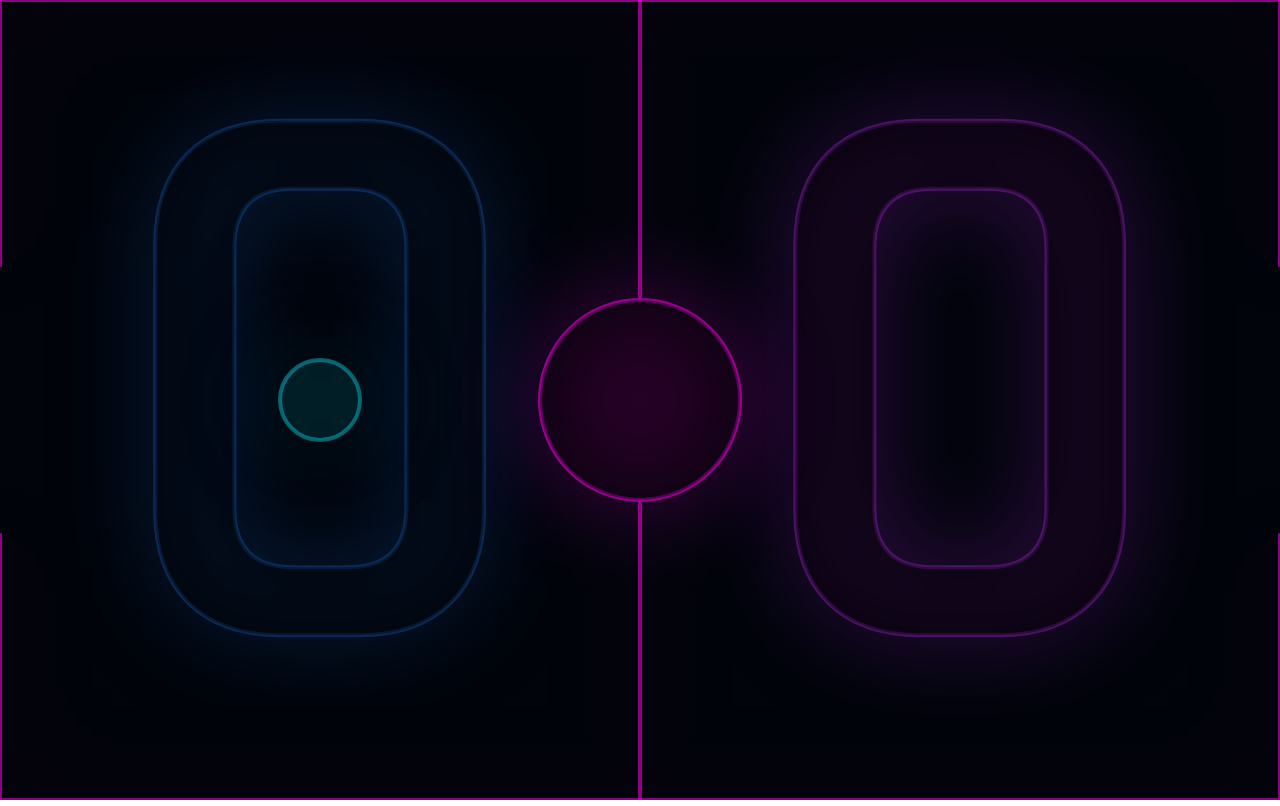
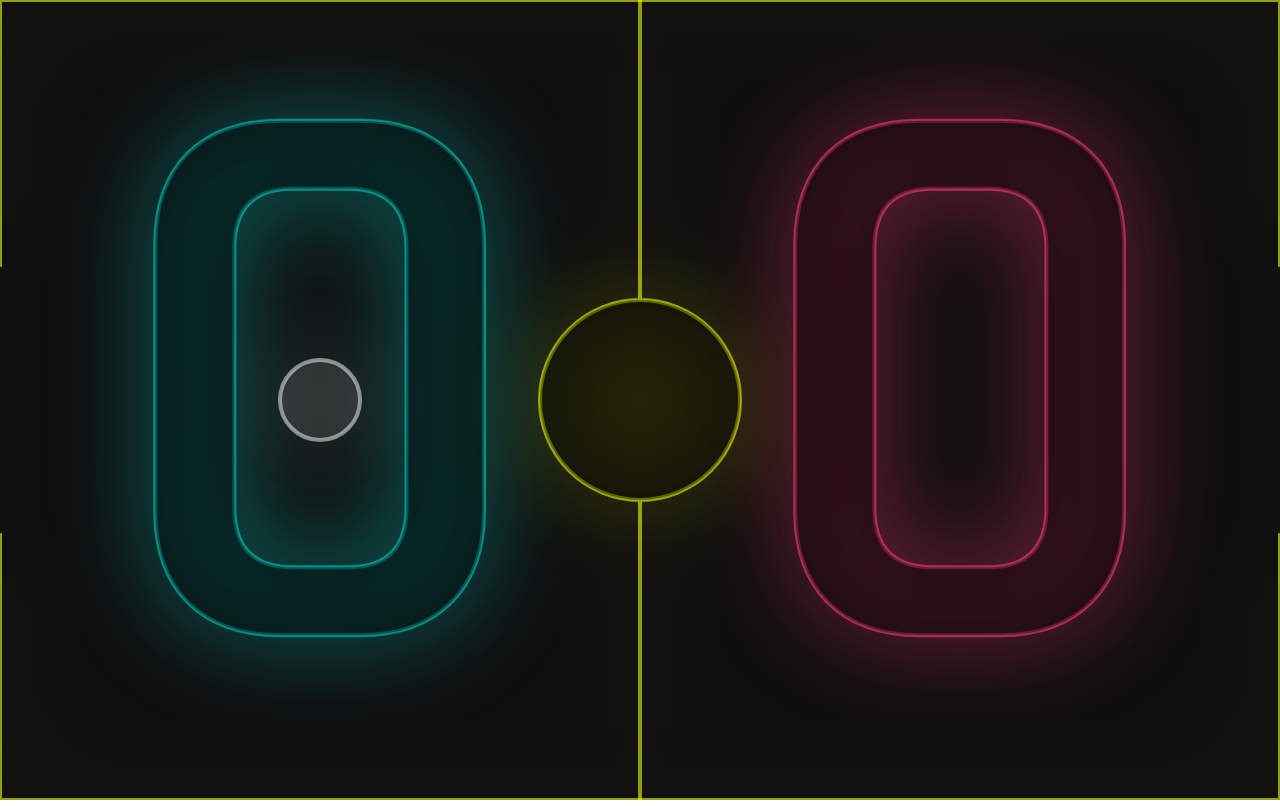
Before and after one commit to Jojo126/Airhockey, a website built with Vite: page index.html in a window 1280 px wide. Built offline with nearby package versions, Linux system fonts and the light colour scheme; animation ran at ten frames a second.

Commit message:
changed color palette

```diff
--- a/index.html
+++ b/index.html
@@ -18,7 +18,7 @@
     #canvas {
       width: 100vw;
       height: 100vh;
-      background-color: rgb(1, 4, 10);
+      background-color: #0f0f0f
     }
   </style>
 </head>
--- a/main.js
+++ b/main.js
@@ -133,15 +133,15 @@ function draw() {
   ctx.shadowBlur = 100;
 
   // Left score
-  ctx.strokeStyle = 'rgba(18, 62, 123, 0.6)';
-  ctx.shadowColor = 'rgba(18, 62, 123, 1)';
+  ctx.strokeStyle = 'rgba(1, 206, 194, 0.6)';
+  ctx.shadowColor = 'rgba(1, 206, 194, 1)';
   if(!isFlickering()) {
     ctx.strokeText(scoreBoard.left, w / 4, h / 2 - h * .9 / 2);
     ctx.fillText(scoreBoard.left, w / 4, h / 2 - h * .9 / 2);
   }
   // Right score
-  ctx.strokeStyle = 'rgba(113, 28, 145, 0.6)';
-  ctx.shadowColor = 'rgba(113, 28, 145, 1)';
+  ctx.strokeStyle = 'rgba(252, 63, 121, 0.6)';
+  ctx.shadowColor = 'rgba(252, 63, 121, 1)';
   if(!isFlickering()) {
     ctx.strokeText(scoreBoard.right, 3 * w / 4, h / 2 - h * .9 / 2);
     ctx.fillText(scoreBoard.right, 3 * w / 4, h / 2 - h * .9 / 2);
@@ -149,8 +149,8 @@ function draw() {
 
   const arenaIsFlickering = isFlickering();
   // Halfway line
-  ctx.strokeStyle = 'rgba(234, 1, 217, 0.6)';
-  ctx.shadowColor = 'rgba(234, 1, 217, 0.7)';
+  ctx.strokeStyle = 'rgba(242, 255, 2, 0.6)';
+  ctx.shadowColor = 'rgba(242, 255, 2, 0.5)';
   ctx.beginPath();
   ctx.moveTo(w / 2, 0);
   ctx.lineTo(w / 2, h / 2 - h / 8);
@@ -180,9 +180,9 @@ function draw() {
   ctx.closePath();
 
   // Puck
-  ctx.strokeStyle = 'rgba(11, 189, 199, 0.5)';
-  ctx.shadowColor = 'rgba(11, 189, 199, 1)';
-  ctx.fillStyle = 'rgba(11, 189, 199, 0.1)';
+  ctx.strokeStyle = 'rgba(255, 255, 255, 0.5)';
+  ctx.shadowColor = 'rgba(255, 255, 255, 1)';
+  ctx.fillStyle = 'rgba(255, 255, 255, 0.1)';
   ctx.beginPath();
   ctx.arc(puck.position.x, puck.position.y, puckRadius, 0, 2 * Math.PI);
   ctx.stroke();
@@ -195,13 +195,13 @@ function draw() {
     ctx.arc(evCacheSvg[i].obj.position.x, evCacheSvg[i].obj.position.y, 80, 0, 2 * Math.PI);
     ctx.closePath();
     if(evCacheSvg[i].obj.position.x < w / 2) {
-      ctx.strokeStyle = 'rgba(18, 62, 123, 0.6)';
-      ctx.shadowColor = 'rgba(18, 62, 123, 1)';
-      ctx.fillStyle = 'rgba(18, 62, 123, 0.1)';
+      ctx.strokeStyle = 'rgba(1, 206, 194, 0.6)';
+      ctx.shadowColor = 'rgba(1, 206, 194, 1)';
+      ctx.fillStyle = 'rgba(1, 206, 194, 0.1)';
     } else {
-      ctx.strokeStyle = 'rgba(113, 28, 145, 0.6)';
-      ctx.shadowColor = 'rgba(113, 28, 145, 1)';
-      ctx.fillStyle = 'rgba(113, 28, 145, 0.1)';
+      ctx.strokeStyle = 'rgba(252, 63, 121, 0.6)';
+      ctx.shadowColor = 'rgba(252, 63, 121, 1)';
+      ctx.fillStyle = 'rgba(252, 63, 121, 0.1)';
     }
     ctx.stroke();
     ctx.fill();
```
